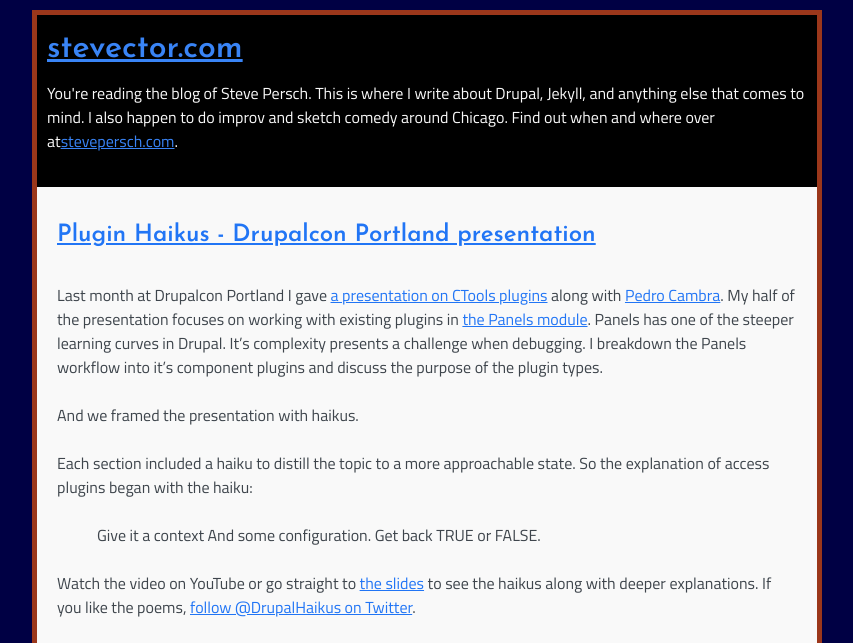
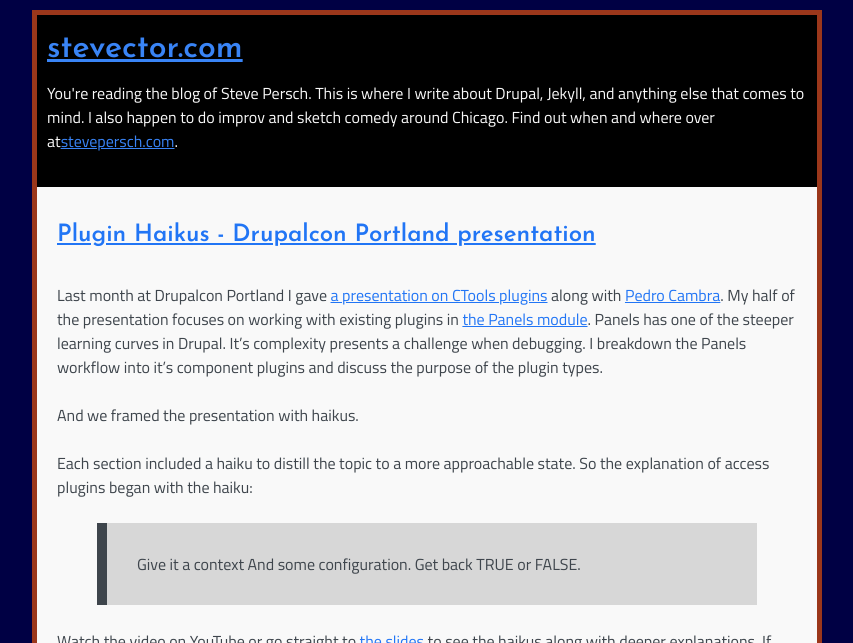
Before and after one commit to stevector/stevector.github.io, a Jekyll site: the page built from index.html, in a window 1280 px wide. Shown: the part 100-743 px from the top of the page, without its empty margins (213-1066 px from the left). Built offline with Jekyll 4.4.1, drawn with Linux system fonts in a browser that asks for light colours; nearby versions of some CDN libraries; Markdown is read by kramdown in place of the engine named in the settings; grey boxes are pictures that could not be loaded.

Commit message:
Colors for blockquote

```diff
--- a/_sass/_colors.scss
+++ b/_sass/_colors.scss
@@ -69,3 +69,9 @@
 a:hover {
   color: #c00;
 }
+
+blockquote {
+  border-left: 10px solid #3E454C;
+  background-color: $check;
+  padding: 5px 30px;
+}
--- a/css/styles.css
+++ b/css/styles.css
@@ -636,6 +636,13 @@
   color: #c00;
 }
 
+/* line 73, ../_sass/_colors.scss */
+blockquote {
+  border-left: 10px solid #3E454C;
+  background-color: #d7d7d7;
+  padding: 5px 30px;
+}
+
 /* line 4, ../_sass/styles.scss */
 .page-main-image-wrapper {
   margin: 10px auto;
```
